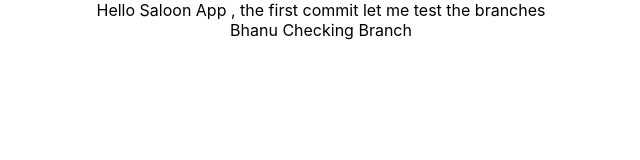
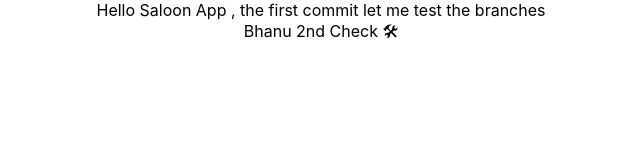
Before and after one commit to DanielMagar/SaloonUIdev, a React (Create React App) app: page / in a window 1280 px wide. Shown: the top 160 px of the page, without its empty margins (319-959 px from the left). Built offline with nearby package versions, Linux system fonts and the light colour scheme.

Commit message:
2nd test

```diff
--- a/src/App.js
+++ b/src/App.js
@@ -6,7 +6,7 @@ function App() {
     <div className="App">
       Hello Saloon App , the first commit let me test the branches
       <br />
-      Bhanu Checking Branch
+      Bhanu 2nd Check 🛠
     </div>
   );
 }
```
